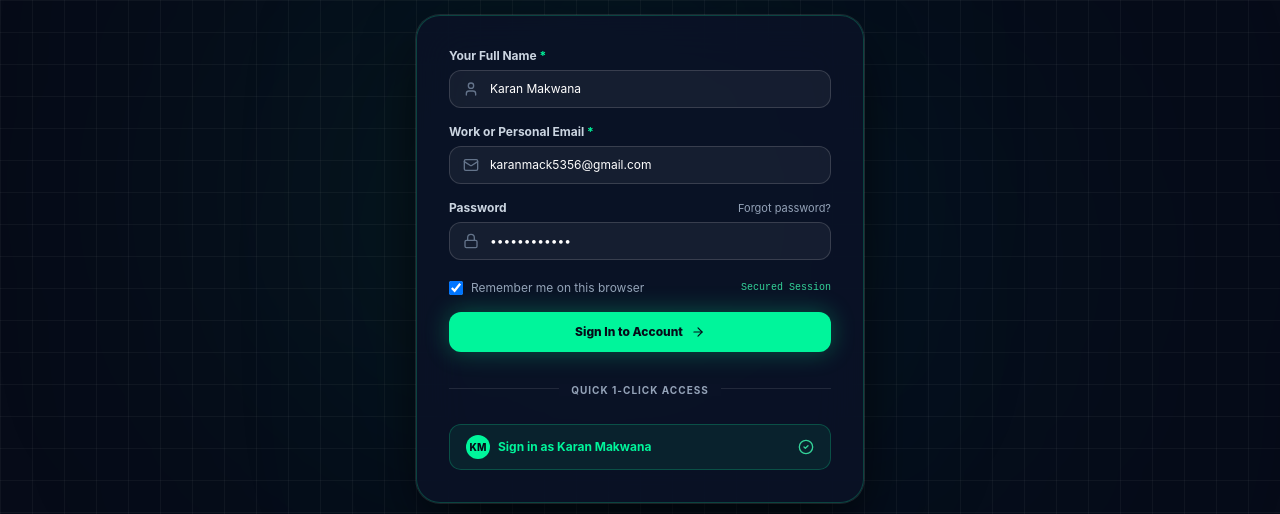
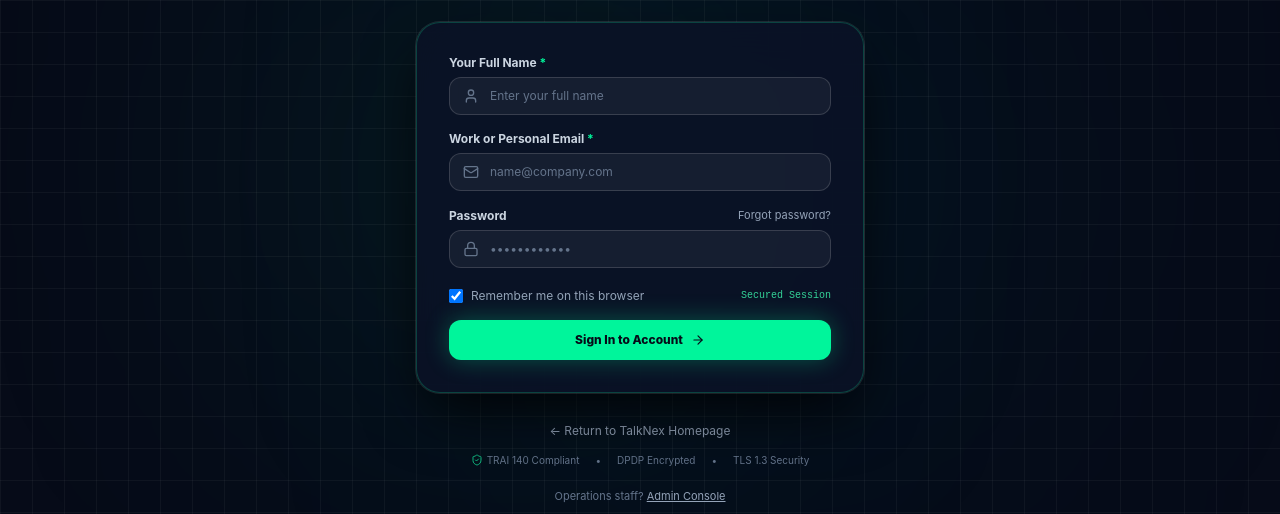
Before and after one commit to PARVINDAR77/Talknex, a Next.js app in the folder apps/web/: page /login in a window 1280 px wide. Shown: the part 224-738 px from the top of the page. Built offline with nearby package versions, Linux system fonts and the light colour scheme; no server answers.

Commit message:
fix(auth): remove hardcoded credentials and quick-access demo button

```diff
--- a/apps/web/src/app/login/page.tsx
+++ b/apps/web/src/app/login/page.tsx
@@ -10,7 +10,6 @@ import {
   User,
   ArrowRight,
   Sparkles,
-  CheckCircle2,
   AlertCircle
 } from 'lucide-react';
 import { Logo } from '../../components/shared/Logo';
@@ -18,9 +17,9 @@ import { setAuthSession, getUserInitials } from '../../services/auth';
 
 export default function LoginPage() {
   const router = useRouter();
-  const [name, setName] = useState('Karan Makwana');
-  const [email, setEmail] = useState('karanmack5356@gmail.com');
-  const [password, setPassword] = useState('••••••••••••');
+  const [name, setName] = useState('');
+  const [email, setEmail] = useState('');
+  const [password, setPassword] = useState('');
   const [loading, setLoading] = useState(false);
   const [error, setError] = useState<string | null>(null);
 
@@ -52,22 +51,6 @@ export default function LoginPage() {
       // Redirect to marketing homepage so user sees their name in the website header
       router.push('/');
     }, 400);
-  };
-
-  const handleQuickCandidateLogin = (presetName: string, presetEmail: string) => {
-    setName(presetName);
-    setEmail(presetEmail);
-    setLoading(true);
-    setTimeout(() => {
-      setAuthSession({
-        id: 'usr_' + Date.now(),
-        name: presetName,
-        email: presetEmail,
-        role: 'Customer',
-        avatar: getUserInitials(presetName)
-      });
-      router.push('/');
-    }, 350);
   };
 
   return (
@@ -119,7 +102,7 @@ export default function LoginPage() {
                   required
                   value={name}
                   onChange={(e) => setName(e.target.value)}
-                  placeholder="e.g. Karan Makwana"
+                  placeholder="Enter your full name"
                   className="w-full pl-10 pr-4 py-2.5 rounded-xl bg-white/5 border border-white/15 text-xs text-white placeholder:text-slate-500 focus:outline-none focus:border-[#00f59b] focus:ring-1 focus:ring-[#00f59b] transition-all"
                 />
               </div>
@@ -137,7 +120,7 @@ export default function LoginPage() {
                   required
                   value={email}
                   onChange={(e) => setEmail(e.target.value)}
-                  placeholder="e.g. karanmack5356@gmail.com"
+                  placeholder="name@company.com"
                   className="w-full pl-10 pr-4 py-2.5 rounded-xl bg-white/5 border border-white/15 text-xs text-white placeholder:text-slate-500 focus:outline-none focus:border-[#00f59b] focus:ring-1 focus:ring-[#00f59b] transition-all"
                 />
               </div>
@@ -198,32 +181,6 @@ export default function LoginPage() {
               )}
             </button>
           </form>
-
-          {/* Quick One-Click Sign In Presets */}
-          <div className="relative my-6 text-center">
-            <div className="absolute inset-0 flex items-center">
-              <div className="w-full border-t border-white/10" />
-            </div>
-            <span className="relative px-3 bg-[#0a1226] text-[10px] font-bold text-slate-400 uppercase tracking-widest">
-              Quick 1-Click Access
-            </span>
-          </div>
-
-          <div className="space-y-2">
-            <button
-              type="button"
-              onClick={() => handleQuickCandidateLogin('Karan Makwana', 'karanmack5356@gmail.com')}
-              className="w-full py-2.5 px-4 rounded-xl bg-emerald-500/10 hover:bg-emerald-500/20 border border-emerald-500/30 text-[#00f59b] text-xs font-bold transition-all flex items-center justify-between cursor-pointer"
-            >
-              <div className="flex items-center gap-2">
-                <div className="w-6 h-6 rounded-full bg-[#00f59b] text-[#060b18] text-[10px] font-extrabold flex items-center justify-center">
-                  KM
-                </div>
-                <span>Sign in as Karan Makwana</span>
-              </div>
-              <CheckCircle2 className="w-4 h-4 text-emerald-400" />
-            </button>
-          </div>
         </div>
 
         {/* Bottom Navigation & Compliance Footer */}
```
